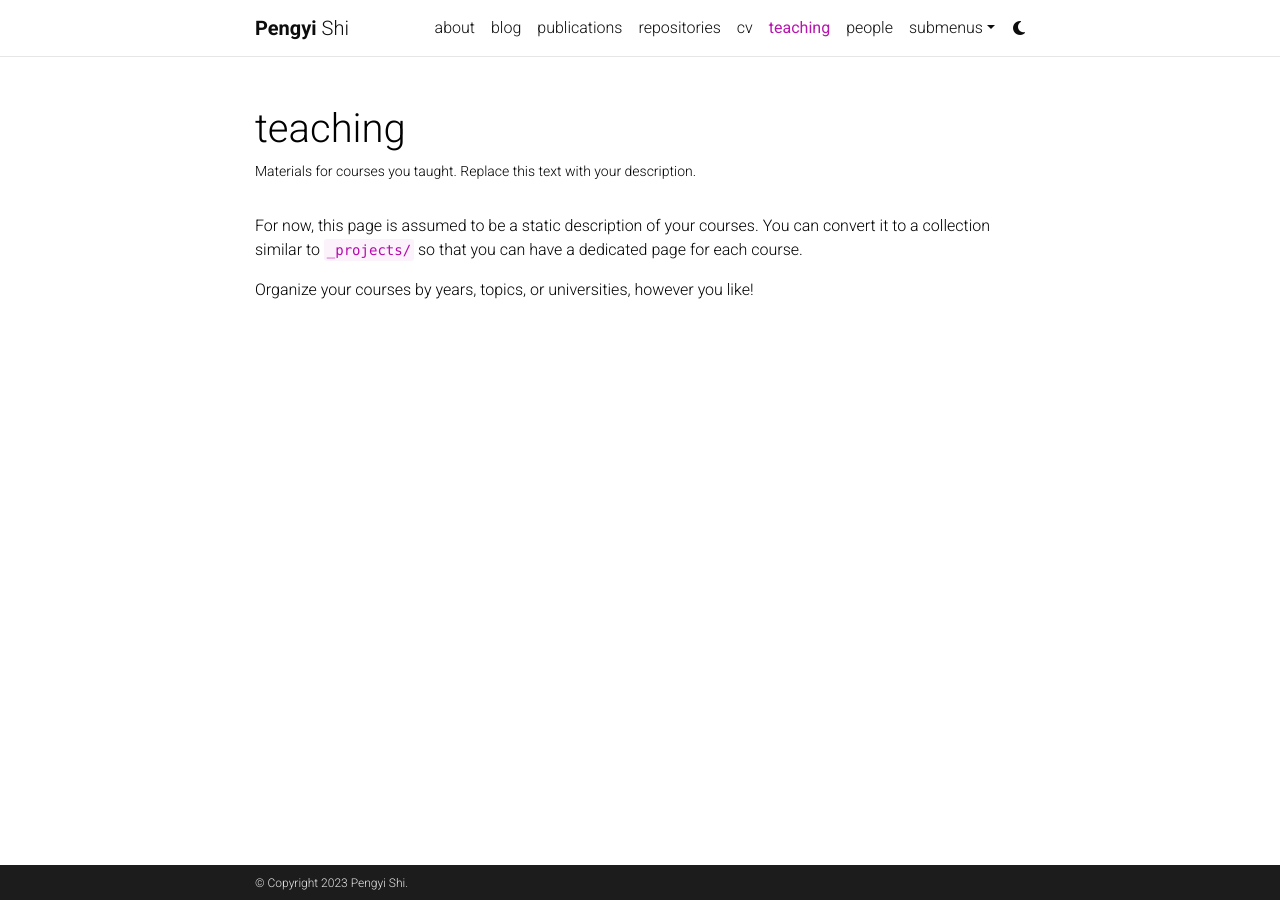
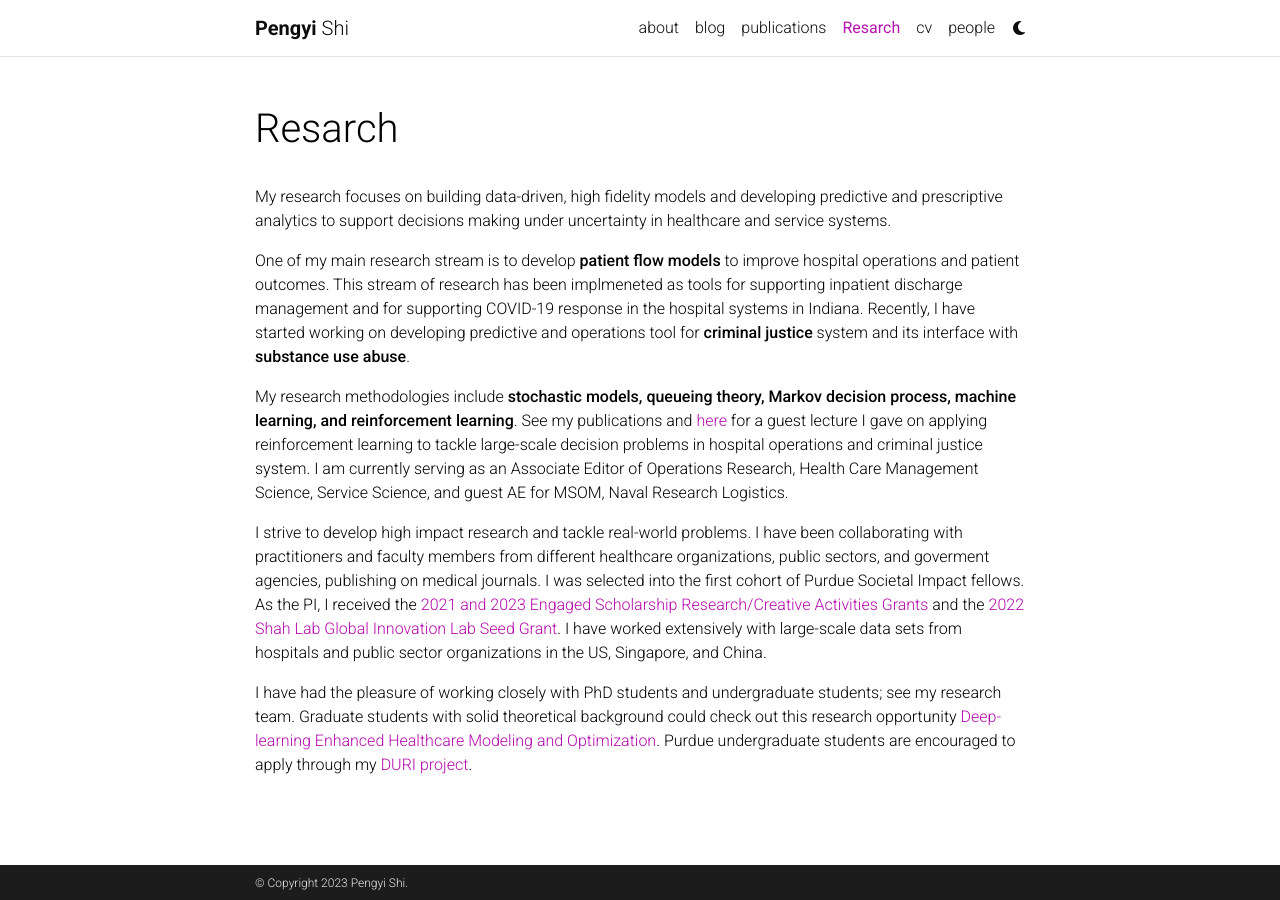
Before and after one commit to boilerchun/boilerchun.github.io, a Jekyll site: the page built from _pages/teaching.md, in a window 1280 px wide. Built offline with Jekyll 4.4.1, drawn with Linux system fonts in a browser that asks for light colours; comment, search, counter and statistics services are not loaded; a style sheet for code colours, icons or effects is not loaded.

```diff
--- a/_pages/teaching.md
+++ b/_pages/teaching.md
@@ -1,12 +1,22 @@
 ---
 layout: page
 permalink: /teaching/
-title: teaching
-description: Materials for courses you taught. Replace this text with your description.
+title: Resarch
+description:
 nav: true
-nav_order: 5
+nav_order: 2
 ---
 
-For now, this page is assumed to be a static description of your courses. You can convert it to a collection similar to `_projects/` so that you can have a dedicated page for each course.
+<!-- For now, this page is assumed to be a static description of your courses. You can convert it to a collection similar to `_projects/` so that you can have a dedicated page for each course.
 
-Organize your courses by years, topics, or universities, however you like!
+Organize your courses by years, topics, or universities, however you like! -->
+
+My research focuses on building data-driven, high fidelity models and developing predictive and prescriptive analytics to support decisions making under uncertainty in healthcare and service systems.
+
+One of my main research stream is to develop **patient flow models** to improve hospital operations and patient outcomes. This stream of research has been implmeneted as tools for supporting inpatient discharge management and for supporting COVID-19 response in the hospital systems in Indiana. Recently, I have started working on developing predictive and operations tool for **criminal justice** system and its interface with **substance use abuse**.
+
+My research methodologies include **stochastic models, queueing theory, Markov decision process, machine learning, and reinforcement learning**. See my publications and [here](https://web.ics.purdue.edu/~shi178/RL%20Guest%20Lecture.pdf) for a guest lecture I gave on applying reinforcement learning to tackle large-scale decision problems in hospital operations and criminal justice system. I am currently serving as an Associate Editor of Operations Research, Health Care Management Science, Service Science, and guest AE for MSOM, Naval Research Logistics.
+
+I strive to develop high impact research and tackle real-world problems. I have been collaborating with practitioners and faculty members from different healthcare organizations, public sectors, and goverment agencies, publishing on medical journals. I was selected into the first cohort of Purdue Societal Impact fellows. As the PI, I received the [2021 and 2023 Engaged Scholarship Research/Creative Activities Grants](https://engagementscholarship.org/grants-and-awards/esc-grants-program/recipients) and the [2022 Shah Lab Global Innovation Lab Seed Grant](https://www.purdue.edu/provost/about/newsletter/jun2022/story-seven.php). I have worked extensively with large-scale data sets from hospitals and public sector organizations in the US, Singapore, and China.
+
+I have had the pleasure of working closely with PhD students and undergraduate students; see my research team. Graduate students with solid theoretical background could check out this research opportunity [Deep-learning Enhanced Healthcare Modeling and Optimization](https://web.ics.purdue.edu/~shi178/Deep%20learning%20project.pdf). Purdue undergraduate students are encouraged to apply through my [DURI project](https://www.purdue.edu/discoverypark/duri/projects/index.php).
```
Also changed, not shown: _pages/dropdown.md (+1 -1 lines), _pages/repositories.md (+1 -1 lines).
